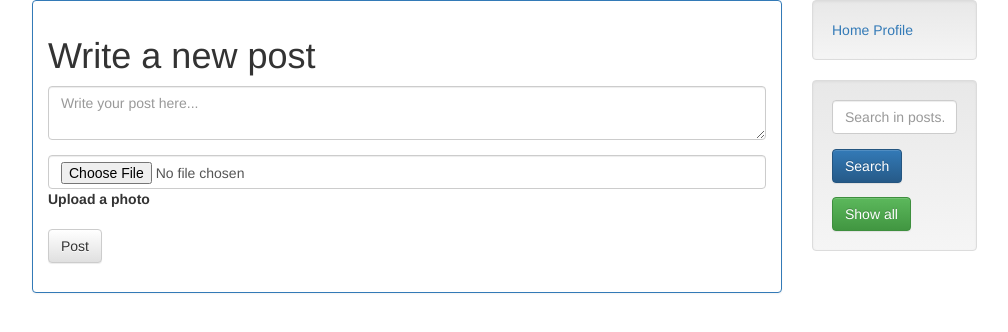
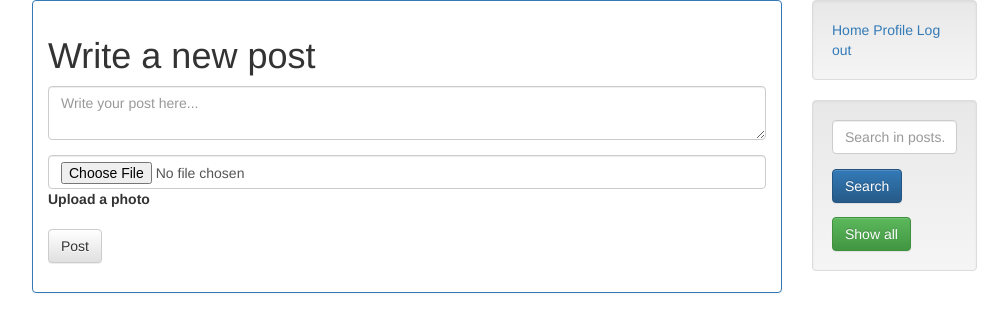
Before and after one commit to JurjenBraam/django101, a Django app: page /home/ in a window 1280 px wide. Shown: the top 332 px of the page, without its empty margins (233-1241 px from the left). Run offline with Django 3.2, Linux system fonts and the light colour scheme; the visitor is signed in with stand-in values (Sample User, id 1); data that the repository does not hold is empty; some libraries are stand-ins or nearby versions.

Commit message:
added another button to log out

```diff
--- a/social/templates/social/home.html
+++ b/social/templates/social/home.html
@@ -37,6 +37,7 @@
   	  <div class='well'>
 		  <a href="/home">Home</a>
   		  <a href="/profile/{{user}}">Profile</a>
+		  <a href="/">Log out</a>
   	  </div>
       <div class='well'>
         <form action="{% url 'social:home' %}" method="post" id='search-bar'>
```
